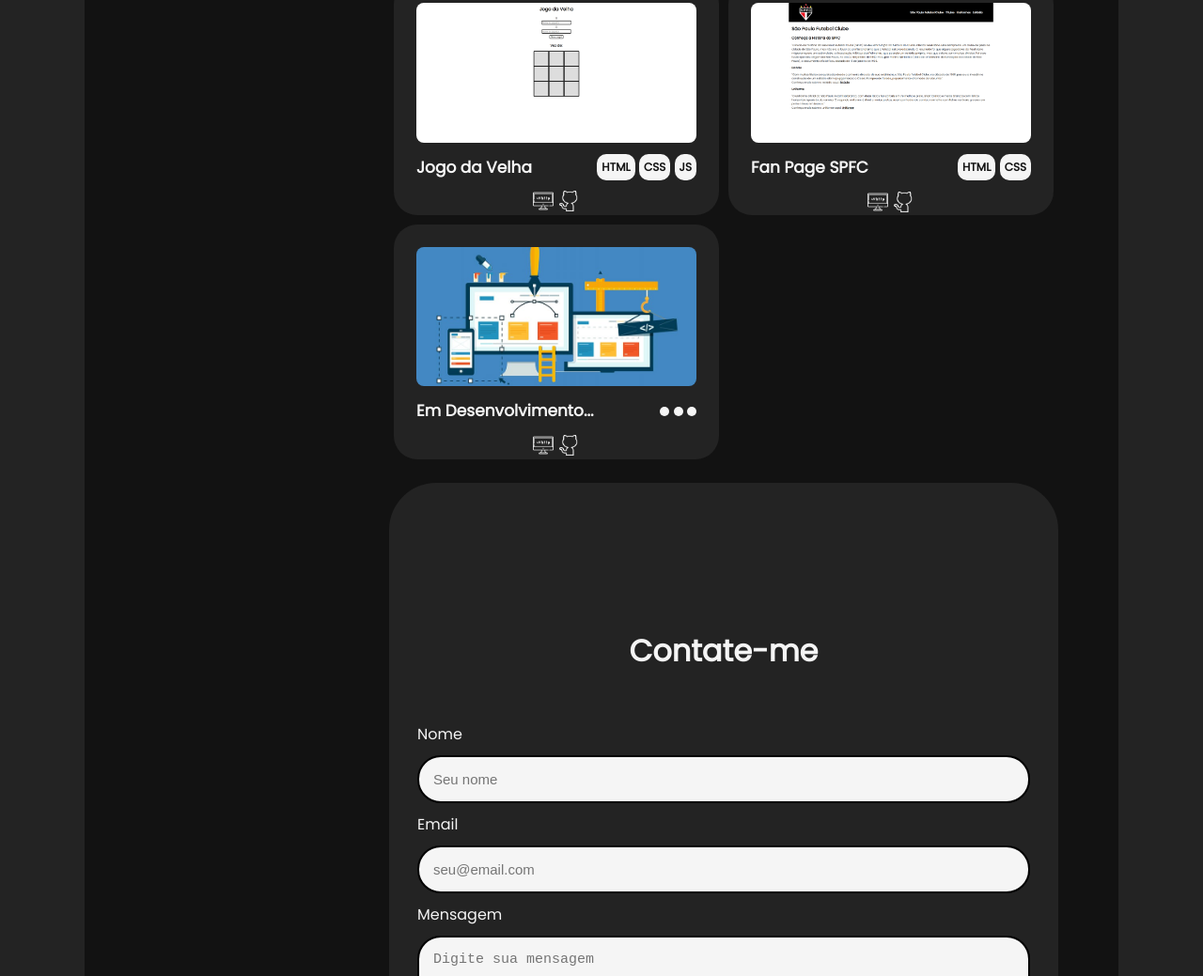
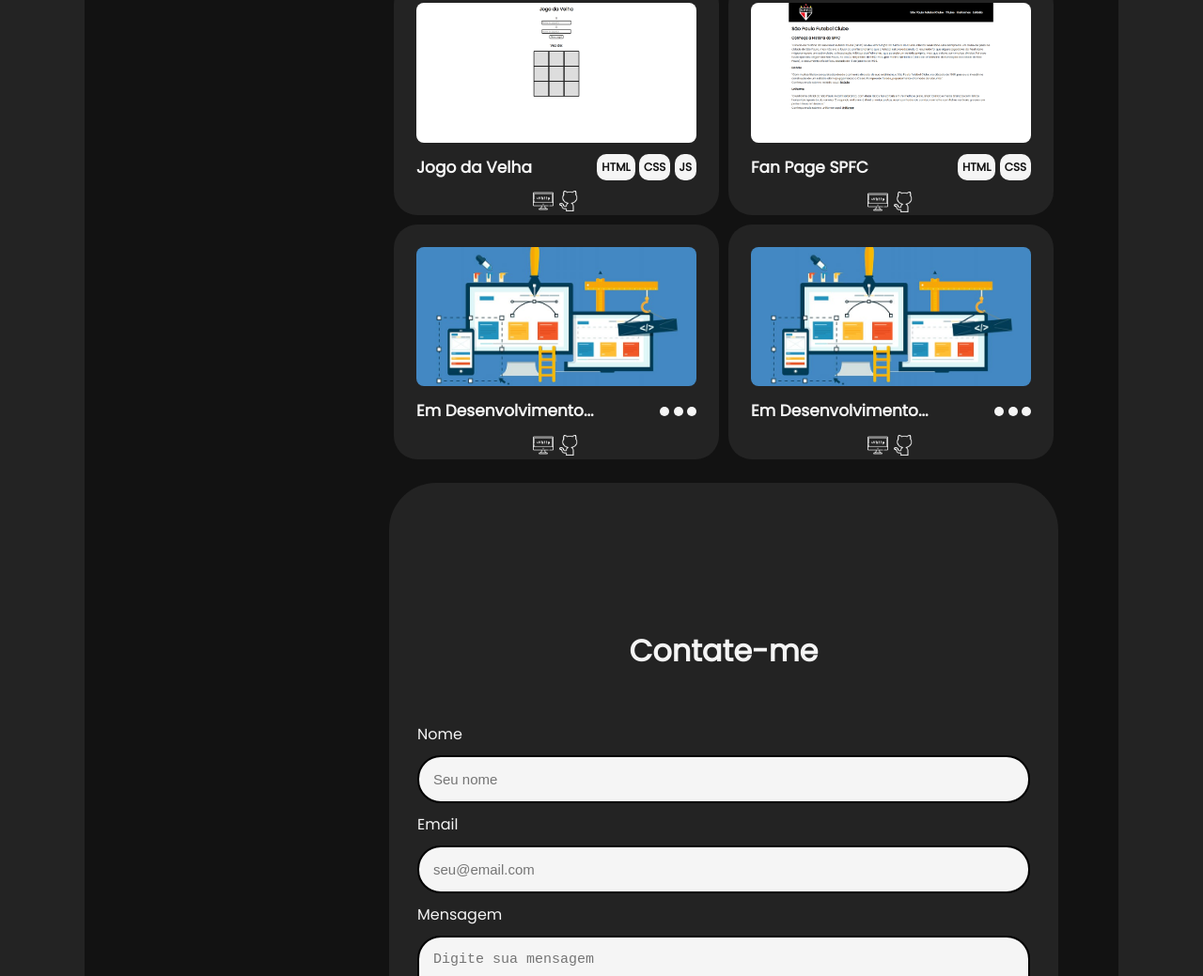
Before and after one commit to claiverty/portfolioClai7, a plain HTML site: page index.html in a window 1280 px wide. Shown: the part 1649-2688 px from the top of the page at 94% size. Drawn offline with Linux system fonts and the light colour scheme.

Commit message:
Beta Open v1.1

```diff
--- a/index.html
+++ b/index.html
@@ -191,6 +191,21 @@
                 <a href="#" target="_blank"><img src="./components/images/github.png" width="22px" alt="githubLink"></a>
               </div>
               </div>
+              <div class="listCard">
+                <img class="card" src="./components/images/img site/emDesenvolvimento.jpg" width="300px" alt="card">
+                <div class="informCard">
+                  <h4>Em Desenvolvimento...</h4>
+                  <ul>
+                    <li></li>
+                    <li></li>
+                    <li></li>
+                  </ul>
+                </div>
+              <div class="linkCard">
+                <a href="#" target="_blank"><img src="./components/images/rede.png" width="22px" alt="siteLink"></a>
+                <a href="#" target="_blank"><img src="./components/images/github.png" width="22px" alt="githubLink"></a>
+              </div>
+              </div>
              </div>
             </div>
            </div>
```
